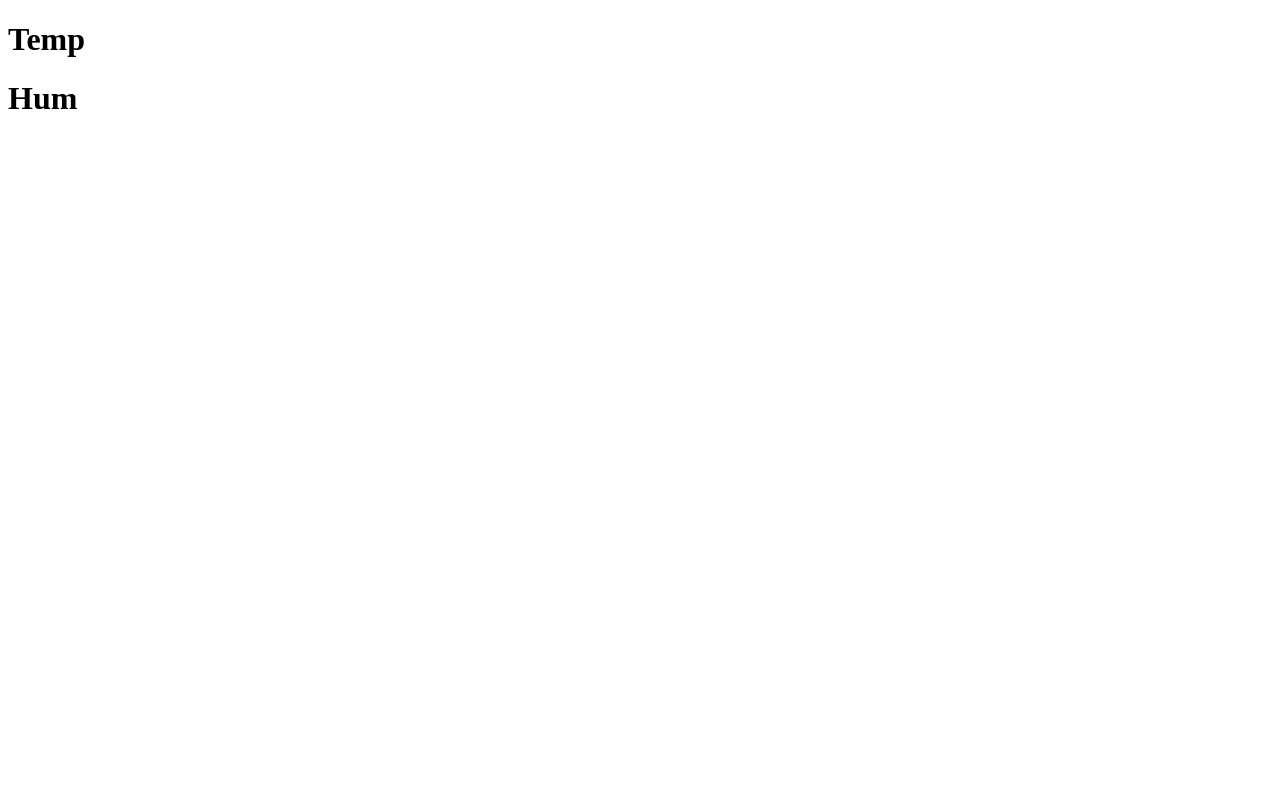
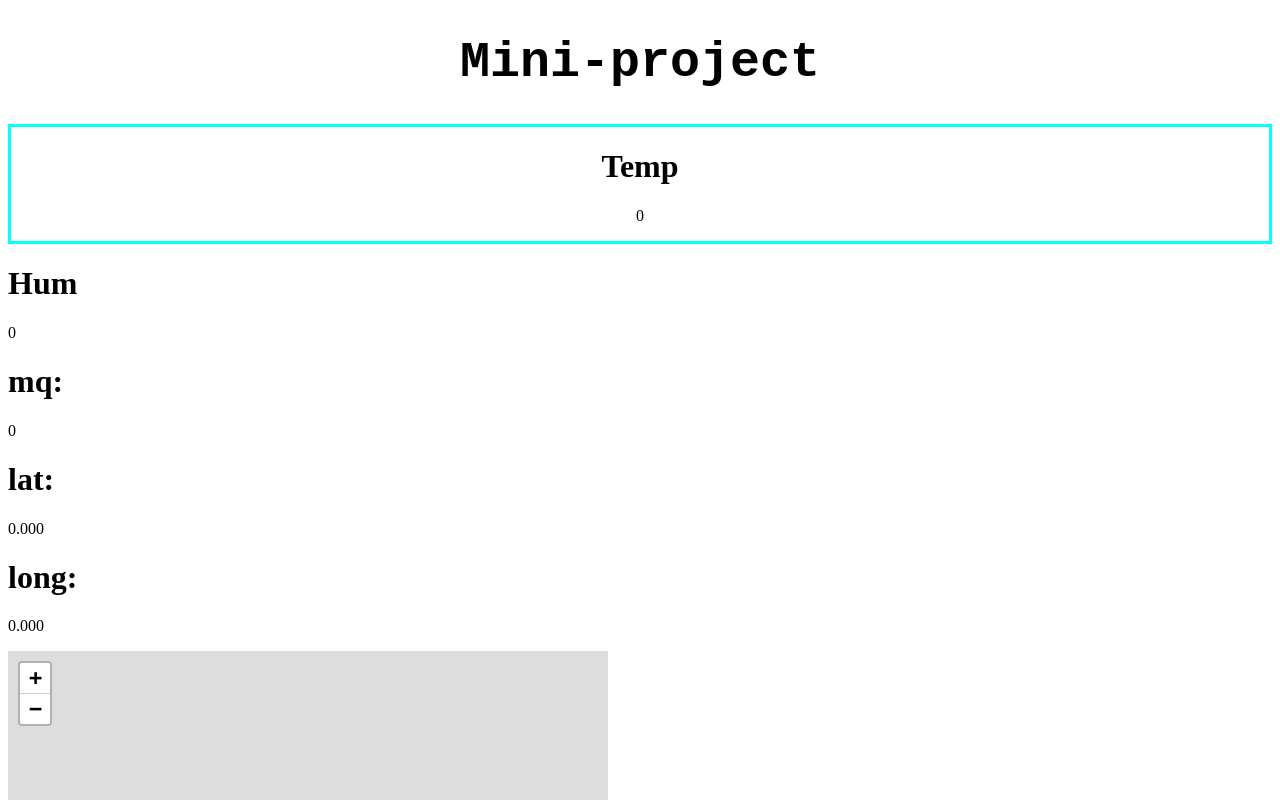
Before and after one commit to Arockiyalipson/vercel, a plain HTML site: page index.html in a window 1280 px wide. Shown: the top 800 px of the page. Drawn offline with nearby package versions, Linux system fonts and the light colour scheme; no server answers.

Commit message:
Update index.html

```diff
--- a/index.html
+++ b/index.html
@@ -1,29 +1,72 @@
 <!DOCTYPE html>
 <html lang="en">
+
 <head>
     <meta charset="UTF-8">
     <meta name="viewport" content="width=device-width, initial-scale=1.0">
-    <title>my webpage</title>
+    <title>Mini-project</title>
+    <link rel="stylesheet" type="type/css" href="style.css">
+    <link rel="stylesheet" href="https://unpkg.com/leaflet@1.7.1/dist/leaflet.css" />
+    <script src="https://www.gstatic.com/firebasejs/8.6.8/firebase-app.js"></script>
+    <script src="https://www.gstatic.com/firebasejs/8.6.8/firebase-database.js"></script>
+    <!-- Google Maps API script with your API key -->
+    <script src="https://unpkg.com/leaflet@1.7.1/dist/leaflet.js"></script>
+    <script src="https://kit.fontawesome.com/a076d05399.js"></script>
+    <style>
+        body
+        {
+            grid-row: 2;
+        }
+        .topic {
+            color: black;
+            font-family: 'Courier New', Courier, monospace;
+            font-weight: bolder;
+            font-size: 50px;
+            text-align: center;
+            text-decoration: none;
+
+        }
+
+        .cont1
+        {
+            border-style:solid;
+            border-color: aqua;
+            text-align: center;
+        }
+    </style>
+
 </head>
+
 <body>
 
-    <div>
-        <div>
-            <h1>Temp</h1>
-            <p id="temp"></p>
-        </div>
+    <div class="head">
+        <h1 class="topic">Mini-project</h1>
     </div>
 
-    <div>
-        <div>
-            <h1>Hum</h1>
-            <p id="hum"></p>
-        </div>
+    <div class="cont1">
+        <h1 class="t">Temp</h1>
+        <p class="temp" id="temp">0</p>
     </div>
 
-    <script src="https://www.gstatic.com/firebasejs/8.6.8/firebase-app.js"></script>
+    <div class="cont2">
+        <h1 class="h">Hum</h1>
+        <p class="hum" id="hum">0</p>
+    </div>
 
-    <script src="https://www.gstatic.com/firebasejs/8.6.8/firebase-database.js"></script>
+    <div class="cont3">
+        <h1 class="m">mq:</h1>
+        <p class="mq_7" id="mq_7">0</p>
+    </div>
+    <div class="cont4">
+        <h1 class="lat">lat:</h1>
+        <p class="latitude" id="latitude">0.000</p>
+    </div>
+    <div class="cont5">
+        <h1 class="long">long:</h1>
+        <p class="longitude" id="longitude">0.000</p>
+    </div>
+    <div class="map" id="map" style="width: 600px; height: 600px;"></div>
+
     <script type="module">
         // Import the functions you need from the SDKs you need
         import { initializeApp } from "https://www.gstatic.com/firebasejs/10.5.2/firebase-app.js";
@@ -32,34 +75,65 @@
 
         // Your web app's Firebase configuration
         const firebaseConfig = {
-            apiKey: "AIzaSyDh9-_pv839osyS449uz4e6cl3F0s58ugI",
-            authDomain: "smart-helmet-21f64.firebaseapp.com",
-            projectId: "smart-helmet-21f64",
-            storageBucket: "smart-helmet-21f64.appspot.com",
-            messagingSenderId: "861335696004",
-            appId: "1:861335696004:web:6f4f398dd3d04b6f7348d1"
+            apiKey: "AIzaSyDyzHITWPRMkjf8jcBg9XnLZ7aDzBfPdYw",
+            authDomain: "mini-project-c1b66.firebaseapp.com",
+            projectId: "mini-project-c1b66",
+            storageBucket: "mini-project-c1b66.appspot.com",
+            messagingSenderId: "1028055879480",
+            appId: "1:1028055879480:web:6594847a24d87751e3bbcd"
         };
 
-        // Initialize Firebase
+        // Initialize Fireba
         firebase.initializeApp(firebaseConfig);
 
-       var database = firebase.database();
+        var database = firebase.database();
 
 
         //getting reference to the data we want
-        var dataRef1 = database.ref('dht11/hum');
-        var dataRef2 = database.ref('dht11/temp');
-
+        var dataRef1 = database.ref('data/temp');
+        var dataRef2 = database.ref('data/hum');
+        var dataRef3 = database.ref('data/mq_7');
+        var dataRef4 = database.ref('data/latitude');
+        var dataRef5 = database.ref('data/longitude');
+        let latitude = 0;
+        let longitude = 0;
+        let map = L.map('map');
         //fetch the data
         dataRef1.on('value', function (getdata1) {
-            var humi = getdata1.val();
-            document.getElementById('hum').innerHTML = humi + "%";
+            var temp = getdata1.val();
+            document.getElementById('temp').innerHTML = temp + "&#8451";
         })
 
         dataRef2.on('value', function (getdata2) {
-            var temp = getdata2.val();
-            document.getElementById('temp').innerHTML = temp + "&#8451;";
+            var humi = getdata2.val();
+            document.getElementById('hum').innerHTML = humi + "%";
         })
+        dataRef3.on('value', function (getdata3) {
+            var mq_7 = getdata3.val();
+            document.getElementById('mq_7').innerHTML = mq_7 + "ppm";
+        })
+        dataRef4.on('value', function (getdata4) {
+            latitude = (getdata4.val());
+            updatemap();
+            document.getElementById('latitude').innerHTML = latitude;
+        })
+        dataRef5.on('value', function (getdata5) {
+            longitude = getdata5.val();
+            updatemap();
+            document.getElementById('longitude').innerHTML = longitude;
+        })
+        var updatemap = () => {
+            map.setView([latitude, longitude], 13);
+
+            L.tileLayer('https://tile.openstreetmap.org/{z}/{x}/{y}.png', {
+                attribution: '&copy; <a href="https://www.openstreetmap.org/copyright">OpenStreetMap</a> contributors'
+            }).addTo(map);
+
+            L.marker([latitude, longitude]).addTo(map)
+                .bindPopup('your location')
+                .openPopup();
+        }
+
 
     </script>
 </body>
```
